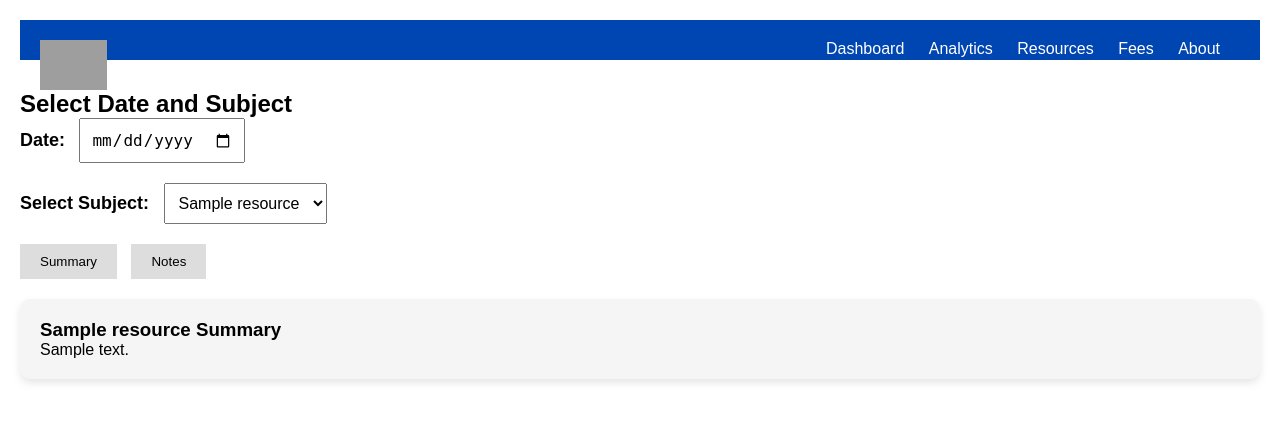
After one commit to iiakshat/institution-management-system, a Flask app: template app/templates/resources.html in a window 1280 px wide. The commit adds this page. Shown: the top 422 px of the page. Run offline with Flask 3, Linux system fonts and the light colour scheme; the template is opened without the code that fills it: most values are stand-ins (such as "Sample title", 1, 10 or a date in 2020); grey boxes are pictures that could not be loaded.

Commit message:
Updated template

```diff
--- /dev/null
+++ b/app/static/css/resources.css
@@ -0,0 +1,106 @@
+* {
+    margin: 0;
+    padding: 0;
+    box-sizing: border-box;
+}
+
+body {
+    font-family: Arial, sans-serif;
+}
+
+.container {
+    width: 100%;
+    padding: 20px;
+}
+
+header {
+    background-color: #0046b3;
+    padding: 20px;
+    color: white;
+}
+
+.logo {
+    height: 50px;
+    float: left;
+}
+
+.navbar ul {
+    list-style: none;
+    float: right;
+}
+
+.navbar ul li {
+    display: inline;
+    margin-right: 20px;
+}
+
+.navbar ul li a {
+    color: white;
+    text-decoration: none;
+}
+
+.content {
+    margin-top: 30px;
+}
+
+.select-date,
+.select-subject {
+    margin-bottom: 20px;
+}
+
+label {
+    font-size: 18px;
+    font-weight: bold;
+    margin-right: 10px;
+}
+
+input, select {
+    padding: 10px;
+    font-size: 16px;
+}
+
+.summary-notes-toggle {
+    margin-bottom: 20px;
+}
+
+.summary-notes-toggle button {
+    padding: 10px 20px;
+    margin-right: 10px;
+    border: none;
+    background-color: #ddd;
+    cursor: pointer;
+}
+
+.summary-notes-toggle button:hover {
+    background-color: #ccc;
+}
+
+.content-box {
+    background-color: #f5f5f5;
+    padding: 20px;
+    border-radius: 10px;
+    box-shadow: 0px 4px 8px rgba(0, 0, 0, 0.1);
+}
+
+.hidden {
+    display: none;
+}
+
+table {
+    width: 100%;
+    border-collapse: collapse;
+    margin-top: 20px;
+}
+
+table, th, td {
+    border: 1px solid #ddd;
+    text-align: left;
+}
+
+th, td {
+    padding: 15px;
+}
+
+th {
+    background-color: #f0f0f0;
+}
--- /dev/null
+++ b/app/static/js/resources.js
@@ -0,0 +1,9 @@
+document.getElementById('summaryBtn').addEventListener('click', function() {
+    document.getElementById('lectureSummary').classList.remove('hidden');
+    document.getElementById('lectureNotes').classList.add('hidden');
+});
+
+document.getElementById('notesBtn').addEventListener('click', function() {
+    document.getElementById('lectureNotes').classList.remove('hidden');
+    document.getElementById('lectureSummary').classList.add('hidden');
+});
--- a/app/templates/analytics.html
+++ b/app/templates/analytics.html
@@ -4,7 +4,8 @@
     <meta charset="UTF-8">
     <meta name="viewport" content="width=device-width, initial-scale=1.0">
     <title>Analytics Dashboard</title>
-    <link rel="stylesheet" href="analytics.css">
+    <link rel="stylesheet" href="../static/css/analytics.css">
+    <script src="../static/js/analytics.js" defer></script>
 </head>
 <body>
     <div class="container">
--- a/app/templates/dashboard.html
+++ b/app/templates/dashboard.html
@@ -4,8 +4,8 @@
     <meta charset="UTF-8">
     <meta name="viewport" content="width=device-width, initial-scale=1.0">
     <title>Dashboard</title>
-    <link rel="stylesheet" href="dashboard.css">
-    <script src="dashboard.js" defer></script>
+    <link rel="stylesheet" href="../static/css/dashboard.css">
+    <script src="../static/js/dashboard.js" defer></script>
 </head>
 <body>
     <!-- Navbar -->
--- /dev/null
+++ b/app/templates/resources.html
@@ -0,0 +1,94 @@
+<!DOCTYPE html>
+<html lang="en">
+<head>
+    <meta charset="UTF-8">
+    <meta name="viewport" content="width=device-width, initial-scale=1.0">
+    <title>Resources</title>
+    <link rel="stylesheet" href="../static/css/resources.css">
+    <script src="../static/js/resources.js" defer></script>
+</head>
+<body>
+    <div class="container">
+        <header>
+            <div class="navbar">
+                <img src="logo.png" alt="Parul University Logo" class="logo">
+                <nav>
+                    <ul>
+                        <li><a href="#">Dashboard</a></li>
+                        <li><a href="#">Analytics</a></li>
+                        <li><a href="#">Resources</a></li>
+                        <li><a href="#">Fees</a></li>
+                        <li><a href="#">About</a></li>
+                    </ul>
+                </nav>
+            </div>
+        </header>
+
+        <section class="content">
+            <h2>Select Date and Subject</h2>
+            <div class="select-date">
+                <label for="date">Date:</label>
+                <input type="date" id="datePicker">
+            </div>
+
+            <div class="select-subject">
+                <label for="subject">Select Subject:</label>
+                <select id="subject">
+                    <option value="subject">{{Resource.subject}}</option>
+                    <option value="subject">{{Resource.subject}}</option>
+                    <option value="subject">{{Resource.subject}}</option>
+                    <option value="subject">{{Resource.subject}}</option>
+                    <option value="subject">{{Resource.subject}}</option>
+                </select>
+            </div>
+
+            <div class="summary-notes-toggle">
+                <button id="summaryBtn">Summary</button>
+                <button id="notesBtn">Notes</button>
+            </div>
+
+            <div id="lectureSummary" class="content-box">
+                <h3>{{Resource.subject}} Summary</h3>
+                <p>{{Resource.summary}}</p>
+            </div>
+
+            <div id="lectureNotes" class="content-box hidden">
+                <h3>{Lecture} Notes</h3>
+                <table>
+                    <tr>
+                        <th>Sr No.</th>
+                        <th>Name</th>
+                        <th>Pdf Name</th>
+                        <th>Likes</th>
+                        <th>Views</th>
+                    </tr>
+                    <tr>
+                        <td>{{user.id}}</td>
+                        <td>{{user.name}}</td>
+                        <td>{{Resouce.notes_url}}</td>
+                        <td>{{Resource.likes}}</td>
+                        <td>{{Resouce.views}}</td>
+                    </tr>
+                    <tr>
+                        <td>{{user.id}}</td>
+                        <td>{{user.name}}</td>
+                        <td>{{Resouce.notes_url}}</td>
+                        <td>{{Resource.likes}}</td>
+                        <td>{{Resouce.views}}</td>
+                    </tr>
+                    <tr>
+                        <td>{{user.id}}</td>
+                        <td>{{user.name}}</td>
+                        <td>{{Resouce.notes_url}}</td>
+                        <td>{{Resource.likes}}</td>
+                        <td>{{Resouce.views}}</td>
+                    </tr>
+
+                </table>
+            </div>
+        </section>
+    </div>
+
+    <script src="resources.js"></script>
+</body>
+</html>
```
